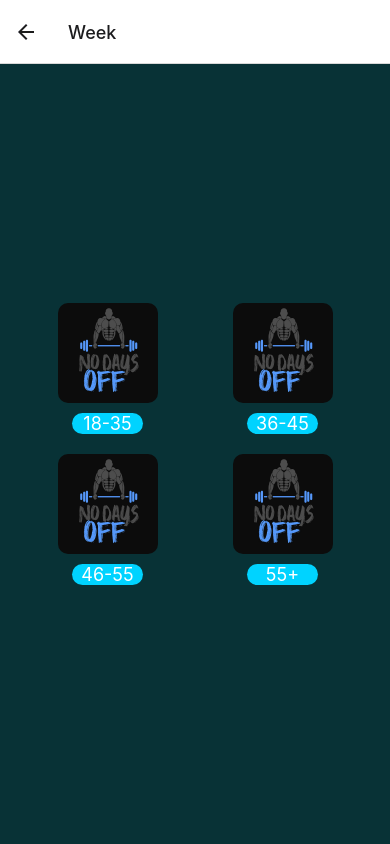
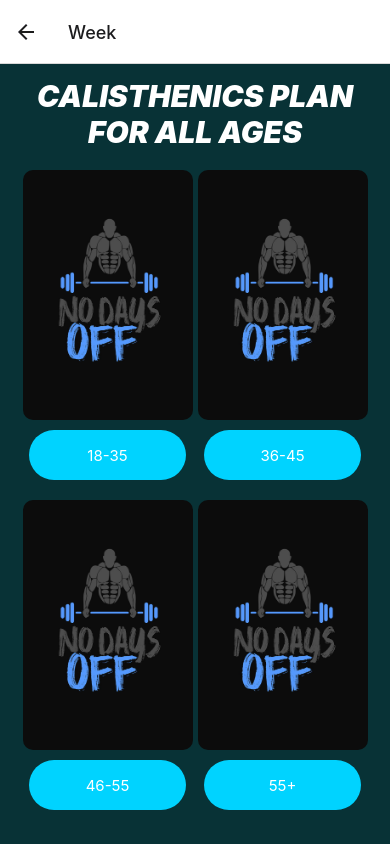
Before and after one commit to jedi24garcia/Fitness-App, a React Native app: screen /Week in a window 390 px wide. Built offline with nearby package versions, Linux system fonts and the light colour scheme; what expo-sqlite would draw is missing.

Commit message:
modified Week page

```diff
--- a/App.js
+++ b/App.js
@@ -5,7 +5,7 @@ import OpenPage from './pages/OpeningPage';
 import EntryPage from './pages/LoginPage';
 import SignUpPage from './pages/SignUp';
 import WeekDays from './pages/Week';
-import MondayPage from './pages/Monday';
+import TeenPage from './pages/Teen';
 
 const Stack = createNativeStackNavigator()
 
@@ -17,7 +17,7 @@ const App = () => {
         <Stack.Screen name="Entry" component={EntryPage} />
         <Stack.Screen name="Sign" component={SignUpPage} />
         <Stack.Screen name="Week" component={WeekDays} />
-        <Stack.Screen name="Monday" component={MondayPage} />
+        <Stack.Screen name="Teen" component={TeenPage} />
       </Stack.Navigator>
     </NavigationContainer>
   );
--- a/pages/Monday.js
+++ b/pages/Teen.js
@@ -1,7 +1,7 @@
 import React from 'react';
 import { StyleSheet, View, Text } from 'react-native';
 
-const MondayPage = () => {
+const TeenPage = () => {
     return (
         <View style={styles.container}>
             <View style={styles.labelBox}>
@@ -11,7 +11,7 @@ const MondayPage = () => {
     );
 };
 
-export default MondayPage;
+export default TeenPage;
 
 const styles = StyleSheet.create ({
     container: {
--- a/pages/Week.js
+++ b/pages/Week.js
@@ -4,33 +4,34 @@ import { StyleSheet, View, Text, Image, TouchableOpacity, Alert } from 'react-na
 const WeekDays = ({ navigation }) => {
     return (
         <View style={styles.container}>
+            <Text style={styles.introText}>CALISTHENICS PLAN FOR ALL AGES</Text>
             <View style={styles.row}>
-                <View style={styles.buttonContainer}>
+                <TouchableOpacity style={styles.buttonContainer} onPress={() => navigation.navigate('Teen')}>
                     <Image style={styles.fitnessImage} source={require('../images/gym.jpg')} />
-                    <TouchableOpacity style={styles.authenticateButton} onPress={() => navigation.navigate('Monday')}>
+                    <TouchableOpacity style={styles.authenticateButton} onPress={() => Alert.alert('Youth/Adult')}>
                         <Text style={styles.authenticate}>18-35</Text>
                     </TouchableOpacity>
-                </View>
-                <View style={styles.buttonContainer}>
+                </TouchableOpacity>
+                <TouchableOpacity style={styles.buttonContainer} onPress={() => navigation.navigate('Teen')}>
                     <Image style={styles.fitnessImage} source={require('../images/gym.jpg')} />
-                    <TouchableOpacity style={styles.authenticateButton} onPress={() => Alert.alert('Tuesday')}>
+                    <TouchableOpacity style={styles.authenticateButton} onPress={() => Alert.alert('Adults')}>
                         <Text style={styles.authenticate}>36-45</Text>
                     </TouchableOpacity>
-                </View>
+                </TouchableOpacity>
             </View>
             <View style={styles.row}>
-                <View style={styles.buttonContainer}>
+                <TouchableOpacity style={styles.buttonContainer} onPress={() => navigation.navigate('Teen')}>
                     <Image style={styles.fitnessImage} source={require('../images/gym.jpg')} />
-                    <TouchableOpacity style={styles.authenticateButton} onPress={() => Alert.alert('Wednesday')}>
+                    <TouchableOpacity style={styles.authenticateButton} onPress={() => Alert.alert('Adults')}>
                         <Text style={styles.authenticate}>46-55</Text>
                     </TouchableOpacity>
-                </View>
-                <View style={styles.buttonContainer}>
+                </TouchableOpacity>
+                <TouchableOpacity style={styles.buttonContainer} onPress={() => navigation.navigate('Teen')}>
                     <Image style={styles.fitnessImage} source={require('../images/gym.jpg')} />
-                    <TouchableOpacity style={styles.authenticateButton} onPress={() => Alert.alert('Thursday')}>
+                    <TouchableOpacity style={styles.authenticateButton} onPress={() => Alert.alert('Adult/Senior')}>
                         <Text style={styles.authenticate}>55+</Text>
                     </TouchableOpacity>
-                </View>
+                </TouchableOpacity>
             </View>
         </View>
     );
@@ -45,19 +46,28 @@ const styles = StyleSheet.create({
         padding: 20,
         justifyContent: 'center',
     },
+    introText: {
+        marginBottom: 20,
+        fontSize: 30,
+        fontStyle: "italic",
+        fontWeight: "900",
+        font: "@font/raleway_blackitalic",
+        textAlign: 'center',
+        color: 'white',
+    },
     row: {
         flexDirection: 'row',
         justifyContent: 'space-around',
         marginBottom: 20,
     },
     authenticate: {
-        fontSize: 18,
+        fontSize: 15,
         textAlign: 'center',
         color: 'white',
     },
     fitnessImage: {
-        width: 100,
-        height: 100,
+        width: 170,
+        height: 250,
         borderRadius: 10,
         marginBottom: 10,
     },
@@ -68,8 +78,8 @@ const styles = StyleSheet.create({
     authenticateButton: {
         backgroundColor: '#00d3ff',
         borderRadius: 100,
-        height: '100',
-        width: '45%',
+        height: 50,
+        width: '100%',
         justifyContent: 'center',
         alignItems: 'center',
     },
```
